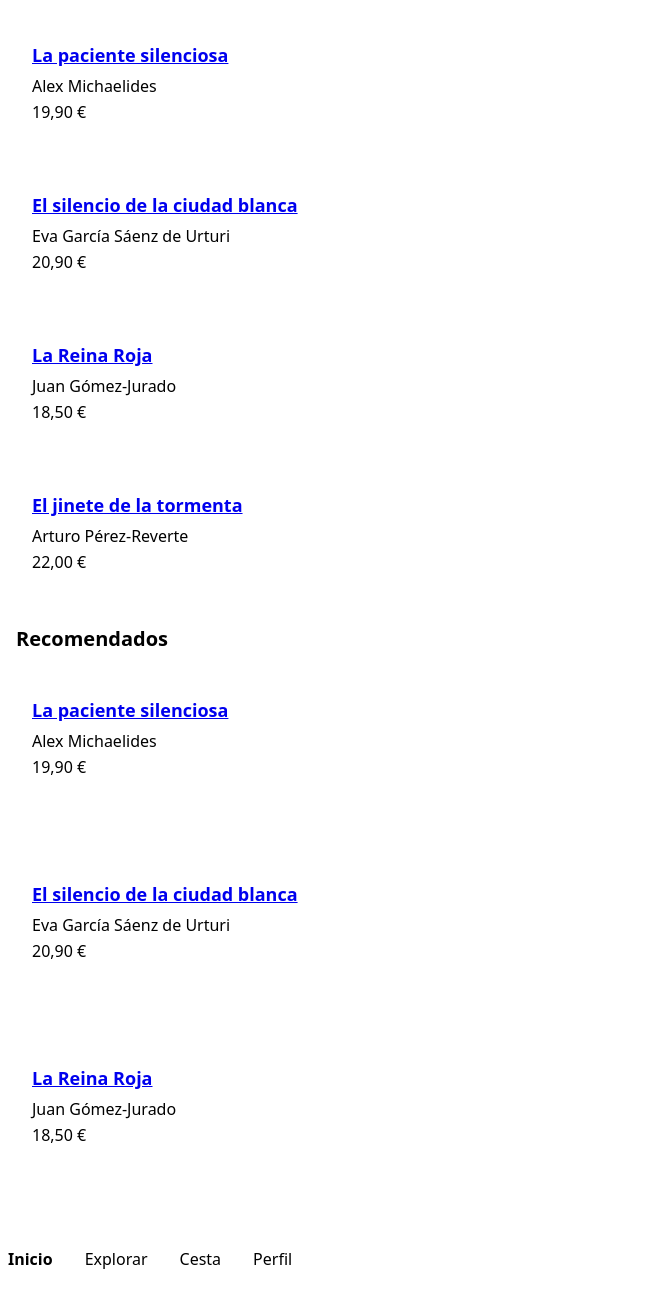
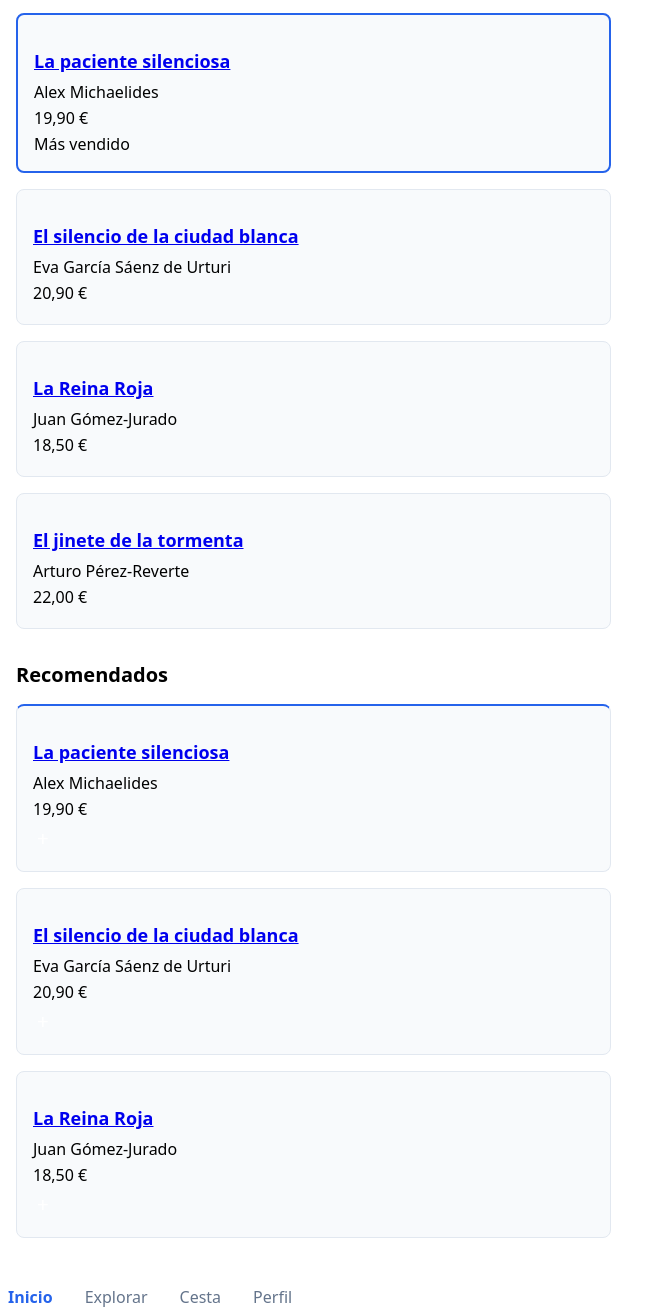
Before and after one commit to JavierCastroLopez/T4DIW, a plain HTML site: page trastienda-ud4/index.html in a window 1280 px wide. Shown: the part 183-1499 px from the top of the page, without its empty margins (0-666 px from the left). Before the commit the page ends 1461 px from the top, so only its background shows below. Drawn offline with Linux system fonts and the light colour scheme.

Commit message:
4.1.- Fundamentos CSS. _ Selectores _ Granada 26.pdf

```diff
--- /dev/null
+++ b/trastienda-ud4/css/selectores.css
@@ -0,0 +1,53 @@
+/* Ejercicio 4.1 - Selectores CSS */
+
+/* 1. Pestaña activa: color primario y negrita */
+nav a[aria-current="page"] {
+  color: #2563eb;
+  font-weight: 700;
+}
+
+/* 2. Resto de enlaces de la barra: gris */
+nav a:not([aria-current="page"]) {
+  color: #64748b;
+}
+
+nav a:not([aria-current="page"]):hover,
+nav a:not([aria-current="page"]):focus-visible {
+  color: #1e293b;
+  outline: 2px solid #2563eb;
+  outline-offset: 2px;
+}
+
+/* 3. Tarjetas: clase card a los <article> de recomendados, h2 + .card */
+section h2 + .card {
+  border-top: 2px solid #2563eb;
+  padding-top: 1rem;
+  margin-top: 1rem;
+}
+
+article.card {
+  background-color: #f8fafc;
+  border-radius: 8px;
+  padding: 1rem;
+  margin-bottom: 1rem;
+  border: 1px solid #e2e8f0;
+}
+
+/* 4. Badges: ocultar vacíos y resaltar tarjetas con badge visible */
+.badge:empty {
+  display: none;
+}
+
+article:has(.badge:not(:empty)) {
+  border-color: #2563eb;
+  border-width: 2px;
+}
+
+/* 5. Botones de icono */
+button[aria-label] {
+  background: none;
+  border: none;
+  font-size: 1.25rem;
+  cursor: pointer;
+  padding: 0.25rem;
+}
--- a/trastienda-ud4/index.html
+++ b/trastienda-ud4/index.html
@@ -5,6 +5,7 @@
 <meta name="viewport" content="width=device-width, initial-scale=1.0">
 <title>La Trastienda - Home</title>
 <link rel="stylesheet" href="css/estilos.css">
+<link rel="stylesheet" href="css/selectores.css">
 </head>
 <body>
 <header>
@@ -18,22 +19,24 @@
 
 <section>
 <h2>Novedades</h2>
-<article>
+<article class="card">
 <h3><a href="detalle.html">La paciente silenciosa</a></h3>
 <p>Alex Michaelides</p>
 <p>19,90 €</p>
+<span class="badge">Más vendido</span>
 </article>
-<article>
+<article class="card">
 <h3><a href="detalle.html">El silencio de la ciudad blanca</a></h3>
 <p>Eva García Sáenz de Urturi</p>
 <p>20,90 €</p>
+<span class="badge"></span>
 </article>
-<article>
+<article class="card">
 <h3><a href="detalle.html">La Reina Roja</a></h3>
 <p>Juan Gómez-Jurado</p>
 <p>18,50 €</p>
 </article>
-<article>
+<article class="card">
 <h3><a href="detalle.html">El jinete de la tormenta</a></h3>
 <p>Arturo Pérez-Reverte</p>
 <p>22,00 €</p>
@@ -42,23 +45,23 @@
 
 <section>
 <h2>Recomendados</h2>
-<article>
+<article class="card">
 <h3><a href="detalle.html">La paciente silenciosa</a></h3>
 <p>Alex Michaelides</p>
 <p>19,90 €</p>
-<button type="button">Añadir a la cesta</button>
+<button type="button" aria-label="Añadir a la cesta">+</button>
 </article>
-<article>
+<article class="card">
 <h3><a href="detalle.html">El silencio de la ciudad blanca</a></h3>
 <p>Eva García Sáenz de Urturi</p>
 <p>20,90 €</p>
-<button type="button">Añadir a la cesta</button>
+<button type="button" aria-label="Añadir a la cesta">+</button>
 </article>
-<article>
+<article class="card">
 <h3><a href="detalle.html">La Reina Roja</a></h3>
 <p>Juan Gómez-Jurado</p>
 <p>18,50 €</p>
-<button type="button">Añadir a la cesta</button>
+<button type="button" aria-label="Añadir a la cesta">+</button>
 </article>
 </section>
 </main>
```
